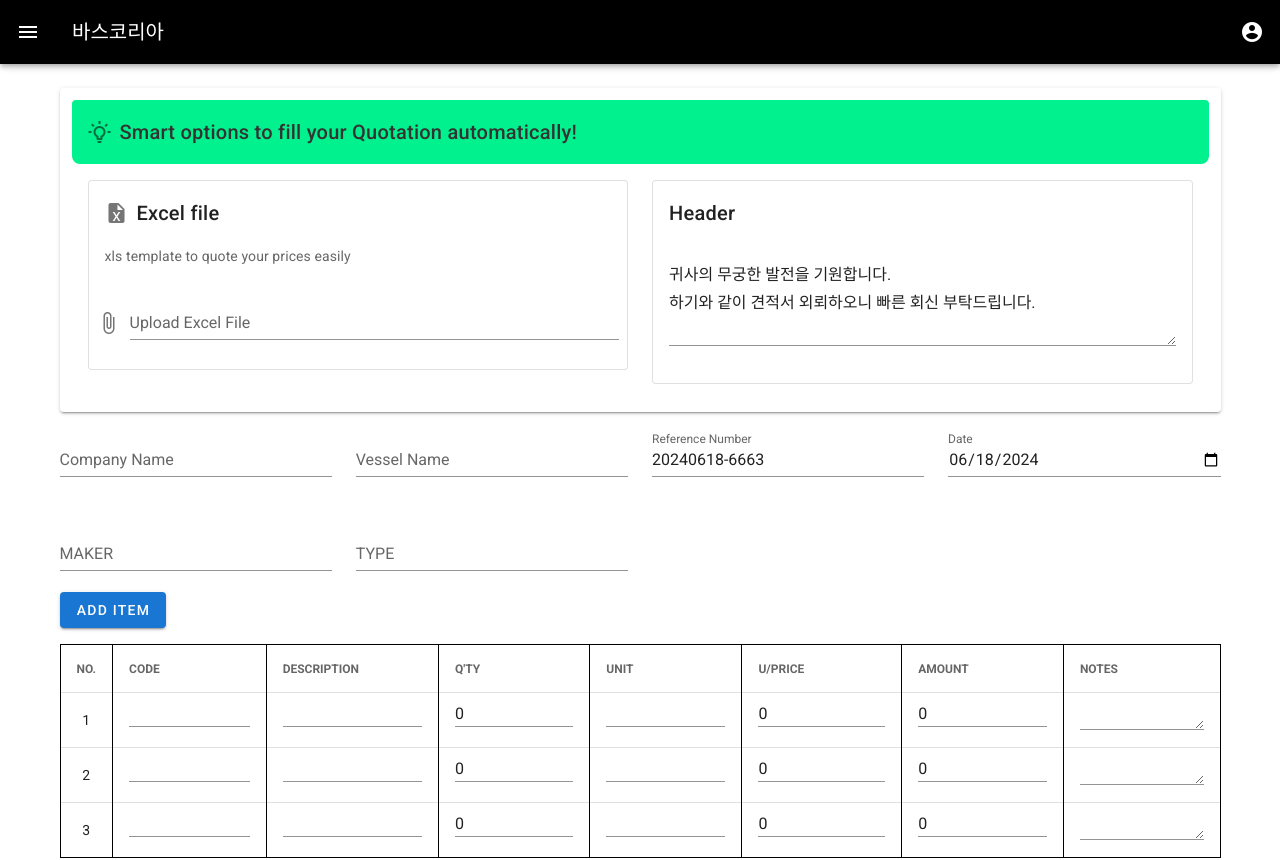
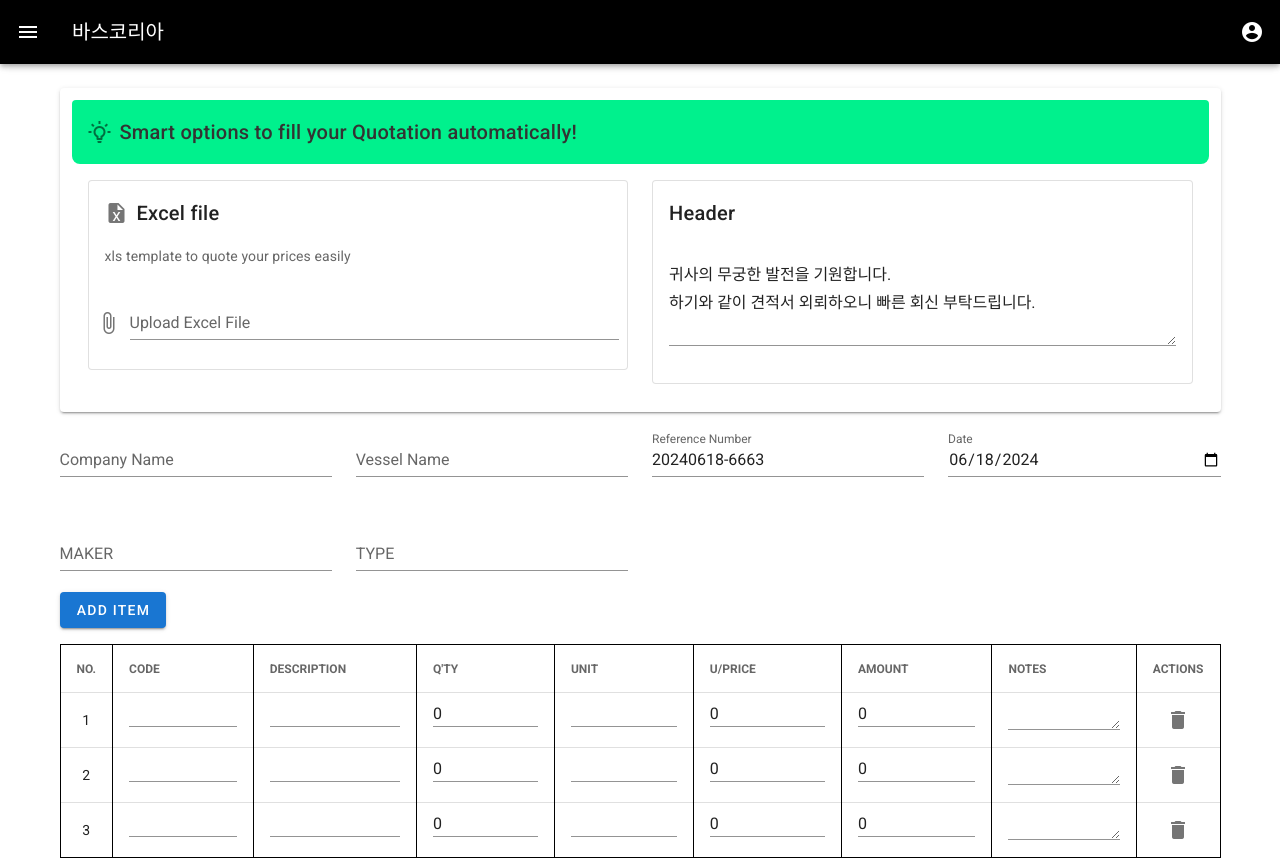
Before and after one commit to tlfqk13/demo-admin, a Vue app: page /make-inquiry in a window 1280 px wide. Shown: the top 860 px of the page. Built offline with nearby package versions, Linux system fonts and the light colour scheme.

Commit message:
* 견적서 생성에서 item 삭제 기능

```diff
--- a/src/views/MakeInquiry.vue
+++ b/src/views/MakeInquiry.vue
@@ -75,6 +75,7 @@
               <th>U/PRICE</th>
               <th>AMOUNT</th>
               <th>NOTES</th>
+              <th>ACTIONS</th>
             </tr>
             </thead>
             <tbody>
@@ -87,6 +88,11 @@
               <td><v-text-field v-model="item.uprice" type="number" dense></v-text-field></td>
               <td><v-text-field v-model="item.amount" type="number" dense></v-text-field></td>
               <td><v-textarea v-model="item.notes" rows="1" dense></v-textarea></td>
+              <td>
+                <v-btn icon @click="removeItem(index)">
+                  <v-icon>mdi-delete</v-icon>
+                </v-btn>
+              </td>
             </tr>
             </tbody>
           </template>
@@ -155,6 +161,9 @@ export default {
     },
     addItem() {
       this.items.push({code: '', description: '', qty: 0, unit: '', uprice: 0, amount: 0, notes: ''});
+    },
+    removeItem(index) {
+      this.items.splice(index, 1);
     },
     handleFileUpload() {
       const reader = new FileReader();
```
